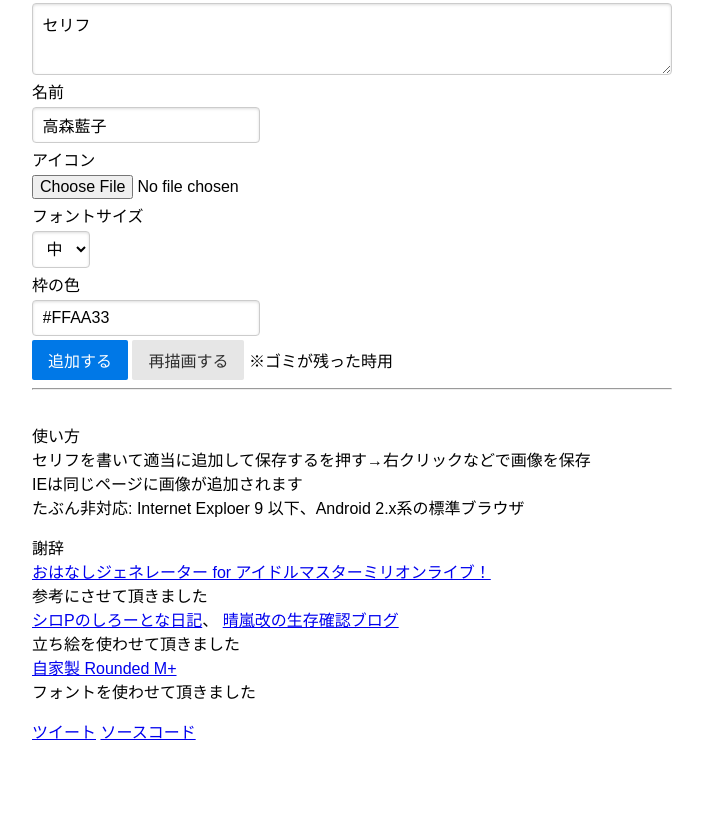
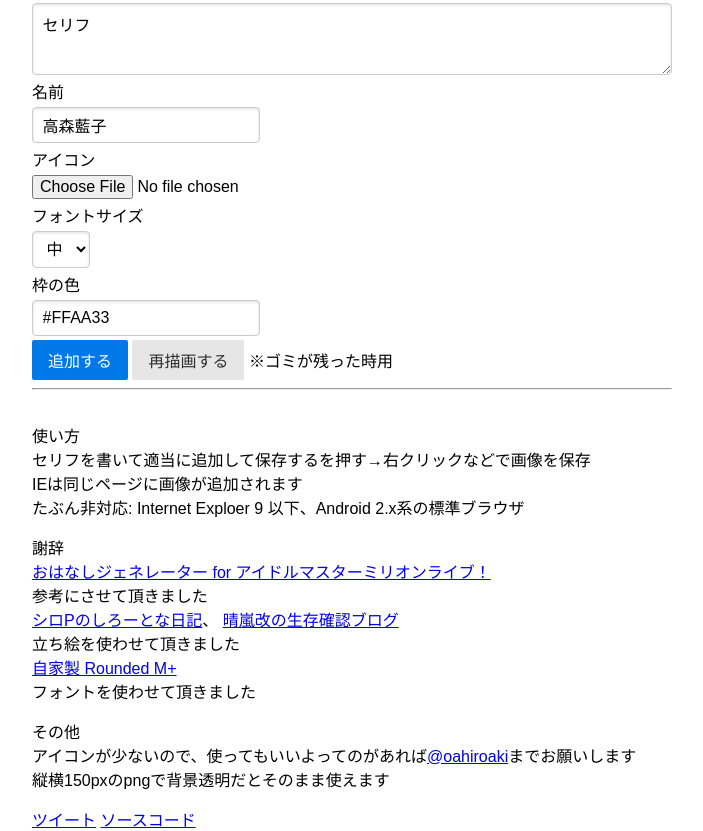
Before and after one commit to oahiroaki/ohanashi-gen-dere, a plain HTML site: page index.html in a window 1280 px wide. Shown: the part 612-1443 px from the top of the page, without its empty margins (288-991 px from the left). Before the commit the page ends 1355 px from the top, so only its background shows below. Drawn offline with Linux system fonts and the light colour scheme; a web font is replaced by a local one.

Commit message:
add icon recruiting message

```diff
--- a/index.html
+++ b/index.html
@@ -180,6 +180,10 @@ body {
   <a href="https://sites.google.com/site/roundedmplus/">自家製 Rounded M+</a><br>
   フォントを使わせて頂きました
   </p>
+  <p>その他<br>
+  アイコンが少ないので、使ってもいいよってのがあれば<a href="http://twitter.com/oahiroaki">@oahiroaki</a>までお願いします<br>
+  縦横150pxのpngで背景透明だとそのまま使えます
+  </p>
   <a href="https://twitter.com/share" class="twitter-share-button" data-url="http://oahiroaki.github.io/ohanashi-gen-dere/" data-via="oahiroaki" data-lang="ja">ツイート</a>
   <script>!function(d,s,id){var js,fjs=d.getElementsByTagName(s)[0],p=/^http:/.test(d.location)?'http':'https';if(!d.getElementById(id)){js=d.createElement(s);js.id=id;js.src=p+'://platform.twitter.com/widgets.js';fjs.parentNode.insertBefore(js,fjs);}}(document, 'script', 'twitter-wjs');</script>
   <a href="https://github.com/oahiroaki/ohanashi-gen-dere">ソースコード</a>
```
